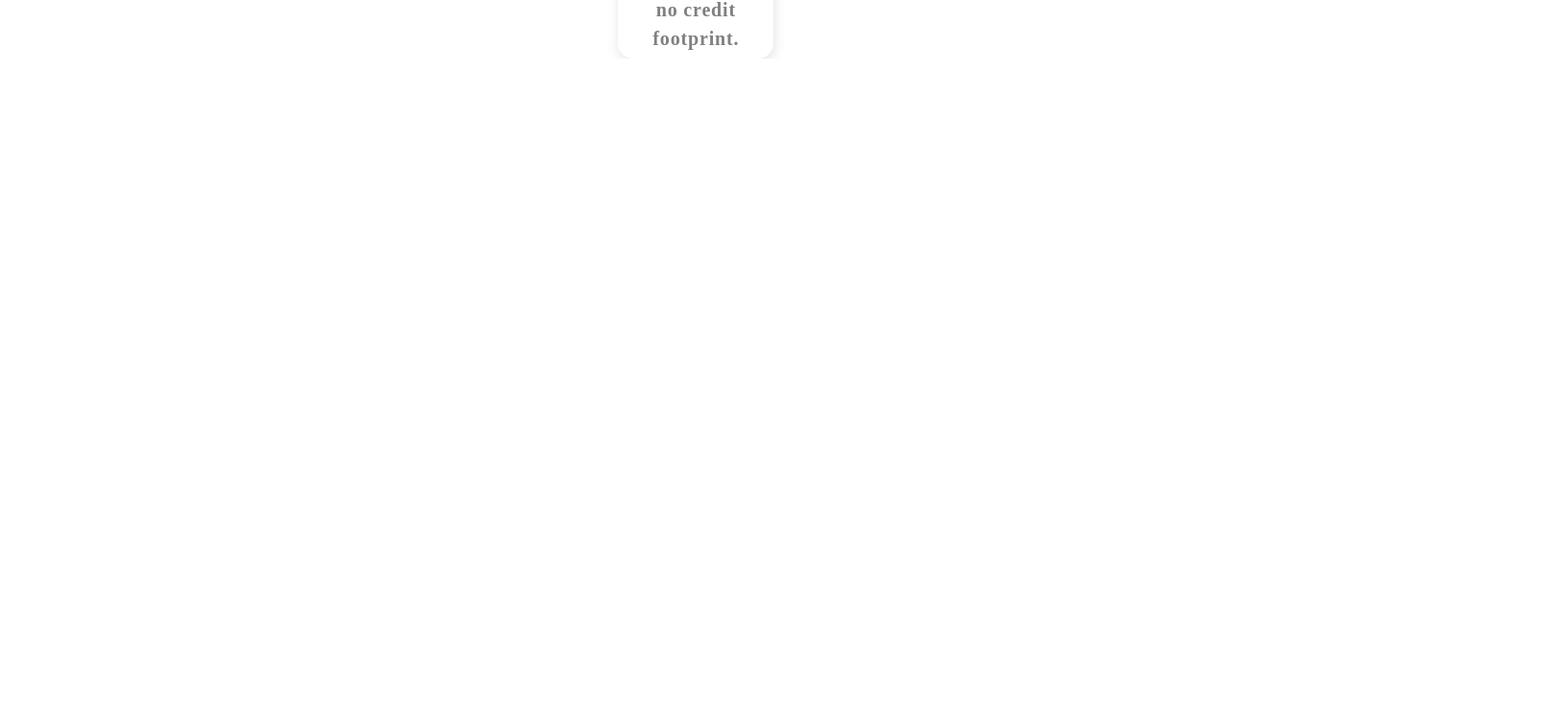
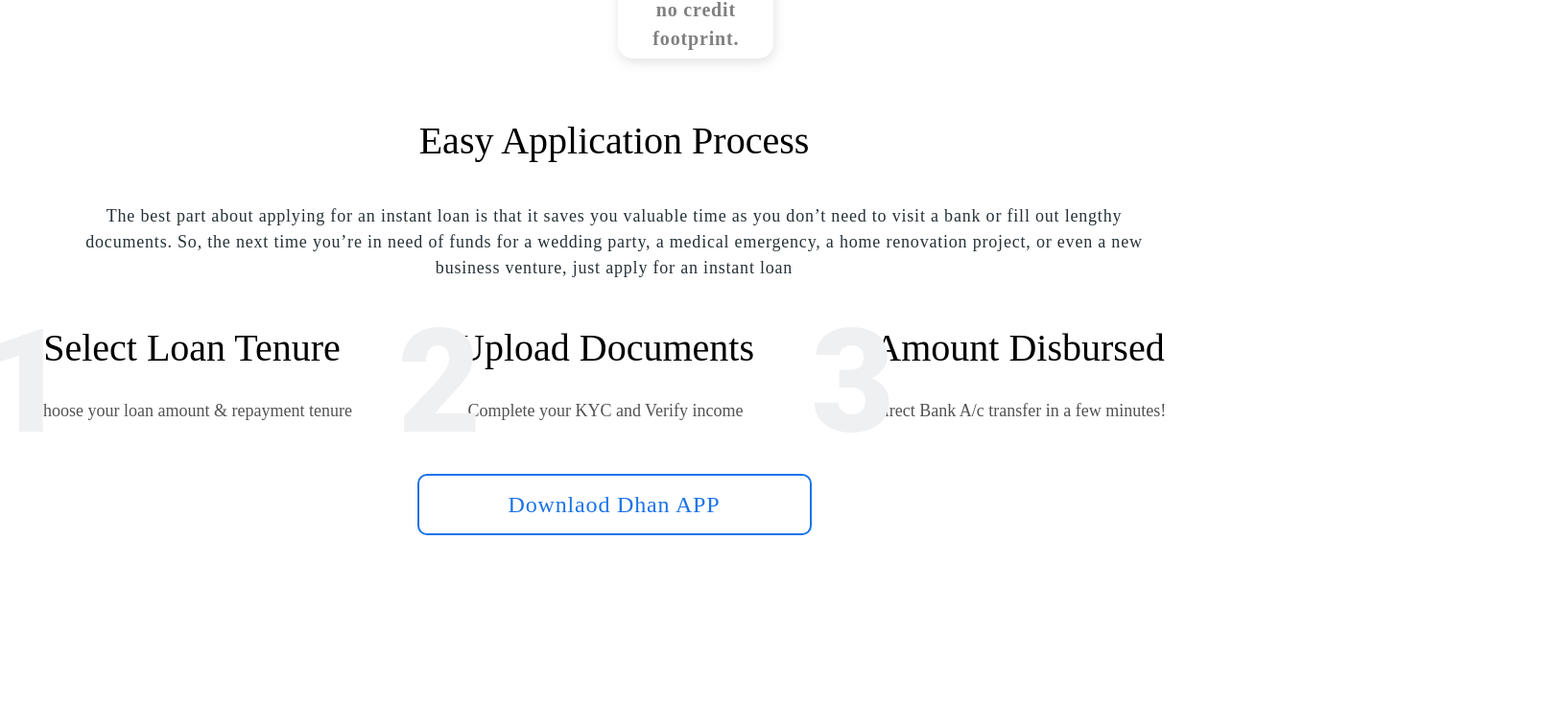
Before and after one commit to ramitsarkar902/dhan_app-client, a React (Create React App) app: page / in a window 1280 px wide. Shown: the part 3213-3948 px from the top of the page at 96% size, 1631 px wide, since content can reach past the window. Before the commit the page ends 3274 px from the top, so only its background shows below. Built offline with nearby package versions, Linux system fonts and the light colour scheme.

Commit message:
done application step feature comp

```diff
--- a/src/components/features/Feature2/Feature2.jsx
+++ b/src/components/features/Feature2/Feature2.jsx
@@ -1,7 +1,49 @@
 import React from "react";
+import "./feature2.scss";
 
+const applicationSteps = [
+  {
+    title: "1",
+    h2: "Select Loan Tenure",
+    p: " Choose your loan amount & repayment tenure",
+  },
+  {
+    title: "2",
+    h2: "Upload Documents",
+    p: "Complete your KYC and Verify income",
+  },
+  {
+    title: "3",
+    h2: "Amount Disbursed",
+    p: "Direct Bank A/c transfer in a few minutes!",
+  },
+];
 function Feature2() {
-  return <div>Feature2</div>;
+  return (
+    <div className="app__container flex flex-col justify-center items-center feature2__wrapper">
+      <h2 className="">Easy Application Process</h2>
+      <p>
+        The best part about applying for an instant loan is that it saves you
+        valuable time as you don’t need to visit a bank or fill out lengthy
+        documents. So, the next time you’re in need of funds for a wedding
+        party, a medical emergency, a home renovation project, or even a new
+        business venture, just apply for an instant loan{" "}
+      </p>
+      <div>
+        {applicationSteps.map((item, index) => (
+          <div
+            className="application__process-steps flex flex-col items-end"
+            key={index}
+          >
+            <div>{item.title}</div>
+            <h2>{item.h2}</h2>
+            <p>{item.p}</p>
+          </div>
+        ))}
+      </div>
+      <button>Downlaod Dhan APP</button>
+    </div>
+  );
 }
 
 export default Feature2;
--- /dev/null
+++ b/src/components/features/Feature2/feature2.scss
@@ -0,0 +1,146 @@
+.feature2__wrapper {
+  height: 100vh;
+
+  h2 {
+    font-family: Poppins;
+    font-size: 40px;
+    font-weight: 400;
+    line-height: 34px;
+    letter-spacing: 0em;
+    text-align: left;
+    color: #000000;
+    height: 34px;
+    margin-bottom: 48px;
+    @media (max-width: 768px) {
+      font-size: 30px;
+      line-height: 28px;
+    }
+  }
+
+  p {
+    font-family: Poppins;
+    font-size: 18px;
+    font-weight: 400;
+    line-height: 27px;
+    letter-spacing: 0.800000011920929px;
+    text-align: center;
+    height: 134px;
+    width: 1138px;
+    color: #263238;
+
+    @media (max-width: 768px) {
+      font-size: 16px;
+      line-height: 24px;
+      height: auto;
+      width: 80%;
+    }
+  }
+
+  div {
+    display: flex;
+    justify-content: space-between;
+    align-items: center;
+
+    .application__process-steps {
+      height: 108px;
+      width: 413px;
+      position: relative;
+      margin-right: 18px;
+
+      div {
+        color: #eff0f2;
+        font-family: Roboto;
+        font-size: 150px;
+        font-weight: 900;
+        line-height: 34px;
+        letter-spacing: 0em;
+        text-align: left;
+        height: 125px;
+        width: 117px;
+        z-index: 10;
+        position: absolute;
+        left: -10px;
+        top: -10px;
+
+        @media (max-width: 768px) {
+          position: relative;
+          font-size: 50px;
+          height: 50px;
+          width: 50px;
+          top: 35px;
+          left: -130px;
+        }
+      }
+
+      p {
+        font-family: Poppins;
+        font-size: 35px;
+        font-weight: 400;
+        line-height: 0px;
+        letter-spacing: 0em;
+
+        font-family: Poppins;
+        font-size: 18px;
+        font-weight: 400;
+        line-height: 0px;
+        letter-spacing: 0em;
+        color: #535151;
+
+        @media (max-width: 768px) {
+          font-size: 16px;
+          line-height: 0px;
+        }
+      }
+
+      &:hover {
+        cursor: pointer;
+      }
+
+      @media screen and (max-width: 768px) {
+        margin-right: 0px;
+        margin-bottom: 20px;
+      }
+    }
+
+    @media screen and (max-width: 768px) {
+      margin-right: 0px;
+      margin-bottom: 0px;
+      display: flex;
+      flex-direction: column;
+    }
+  }
+
+  button {
+    height: 64px;
+    width: 411px;
+    border-radius: 10px;
+    border: 2px solid #1a73e8;
+    font-family: Poppins;
+    font-size: 24px;
+    font-weight: 500;
+    line-height: 34px;
+    letter-spacing: 0.8399999737739563px;
+    text-align: center;
+    color: #1a73e8;
+    transition: all 0.3s ease-in-out;
+    margin-top: 40px;
+
+    &:hover {
+      cursor: pointer;
+      background-color: #1a73e8;
+      color: #ffffff;
+    }
+
+    @media (max-width: 768px) {
+      width: 70%;
+      height: 40px;
+      margin-top: 20px;
+    }
+  }
+
+  @media (max-width: 768px) {
+    padding: 0px;
+    height: auto;
+    padding-top: 10px;
+  }
+}
```
